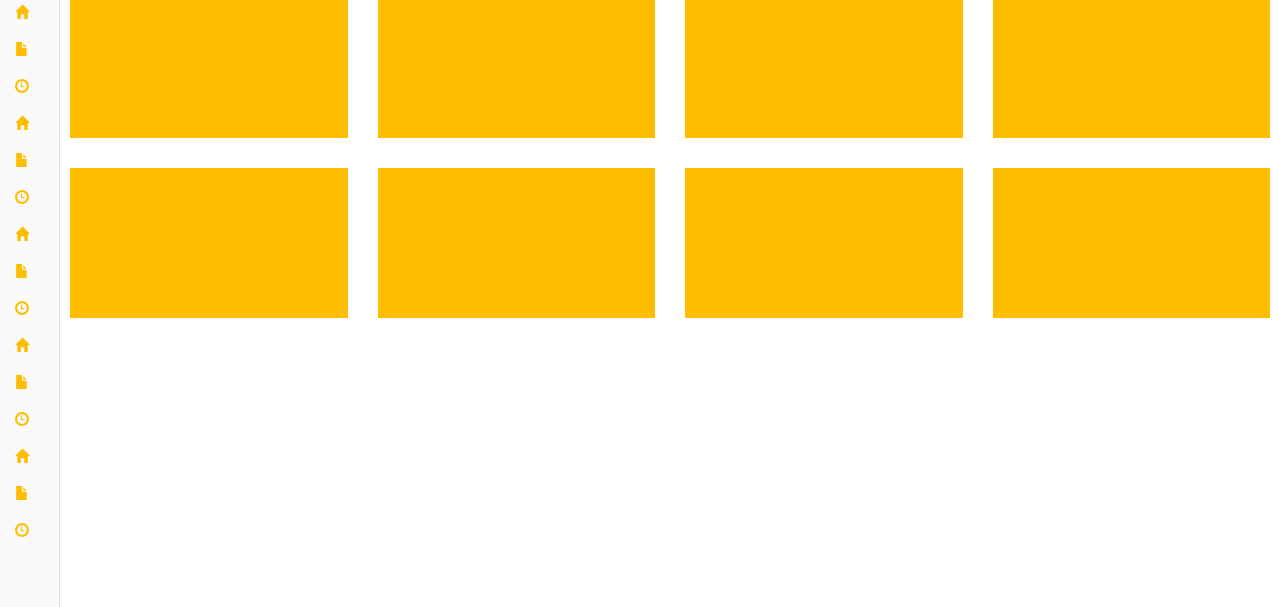
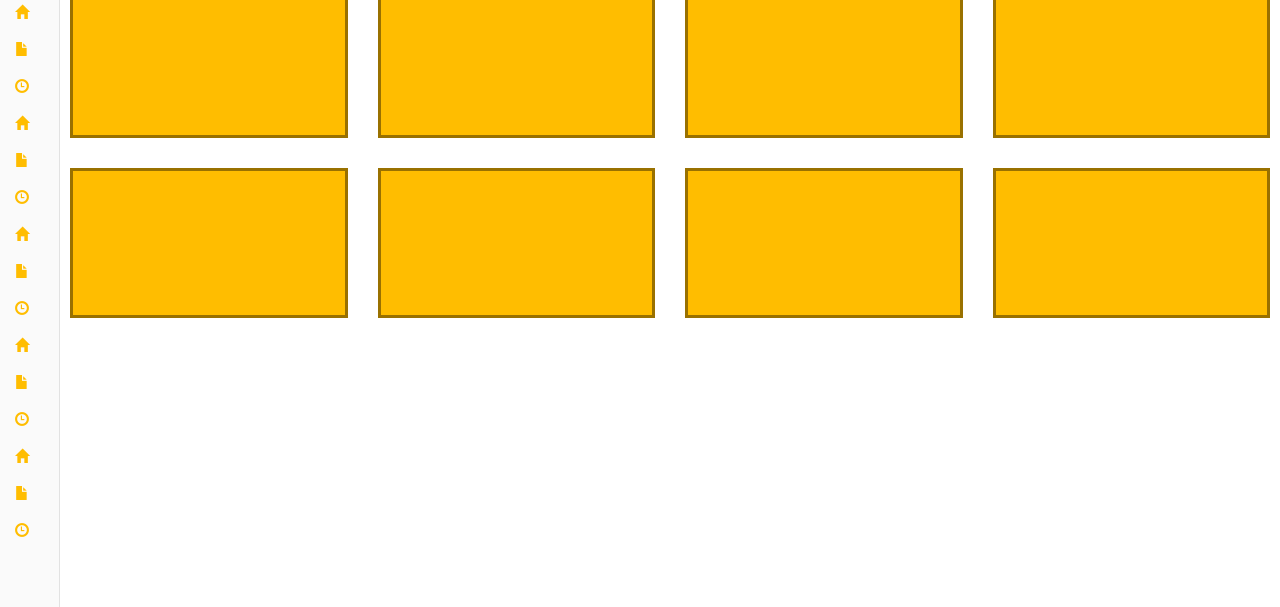
Before and after one commit to anishmalias/sass-color-chooser, a plain HTML site: page index.html in a window 1280 px wide. Shown: the part 193-800 px from the top of the page. Drawn offline with Linux system fonts and the light colour scheme.

Commit message:
CSS updated

```diff
--- a/scss/components/_colors.scss
+++ b/scss/components/_colors.scss
@@ -1,4 +1,3 @@
-
 
 /* Theme Color */
 $theme_color_1 		:	#01bf86;
--- a/scss/components/_main.scss
+++ b/scss/components/_main.scss
@@ -442,6 +442,7 @@ header{
 	height: 150px;
 	background: $secondary_color;
 	margin-bottom: 30px;
+	border: 3px solid darken($secondary_color, 20);
 
 	@include transitionBackground;
 }
```
Also changed, not shown: css/blue.css, css/dark-blue.css, css/dark-green.css, css/green.css, css/light-red.css, css/main.css, css/pink.css, css/red.css, css/yellow.css, 9 other files.
